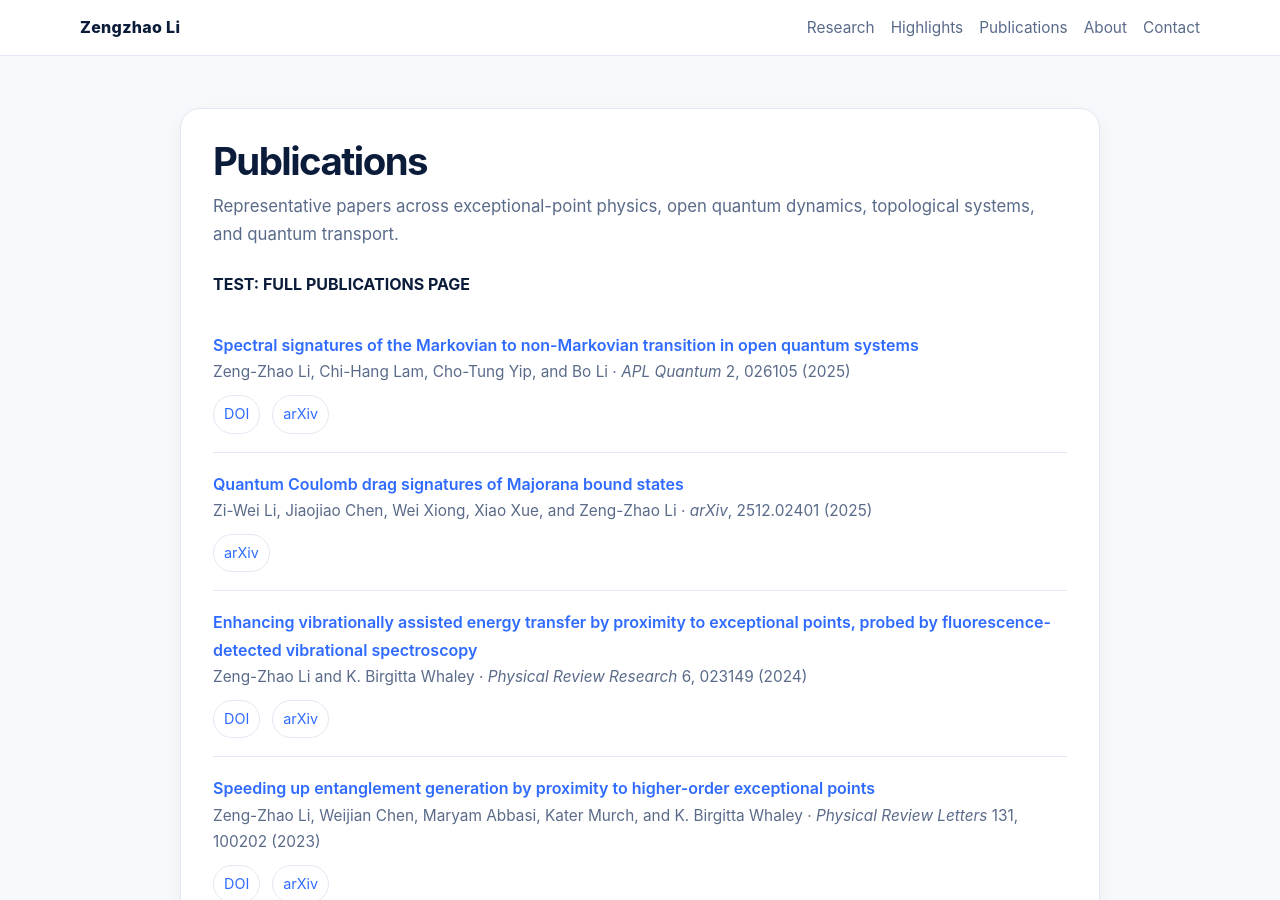
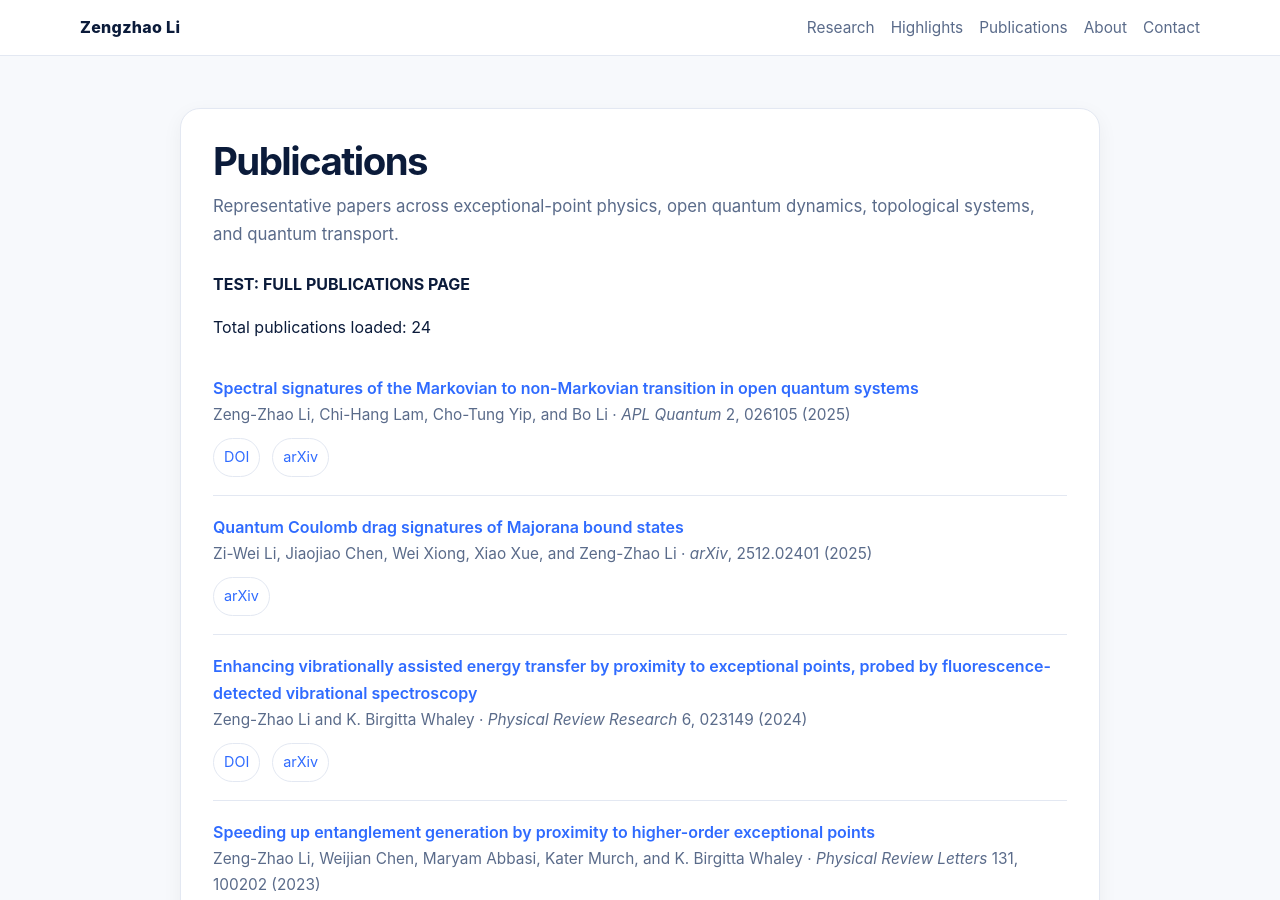
Before and after one commit to zengzhao019/zengzhao019.github.io, a Jekyll site: the page built from _pages/publications.md, in a window 1280 px wide and 900 px high. Built offline with Jekyll 4.4.1, drawn with Linux system fonts in a browser that asks for light colours.

Commit message:
Update publications.md

```diff
--- a/_pages/publications.md
+++ b/_pages/publications.md
@@ -5,6 +5,8 @@ permalink: /publications/
 intro: Representative papers across exceptional-point physics, open quantum dynamics, topological systems, and quantum transport.
 ---
 <p><strong>TEST: FULL PUBLICATIONS PAGE</strong></p>
+<p>Total publications loaded: {{ site.publications | size }}</p>
+
 <div class="panel-shell">
   {% assign pubs = site.publications | sort: 'year' | reverse %}
   {% for pub in pubs %}
```
